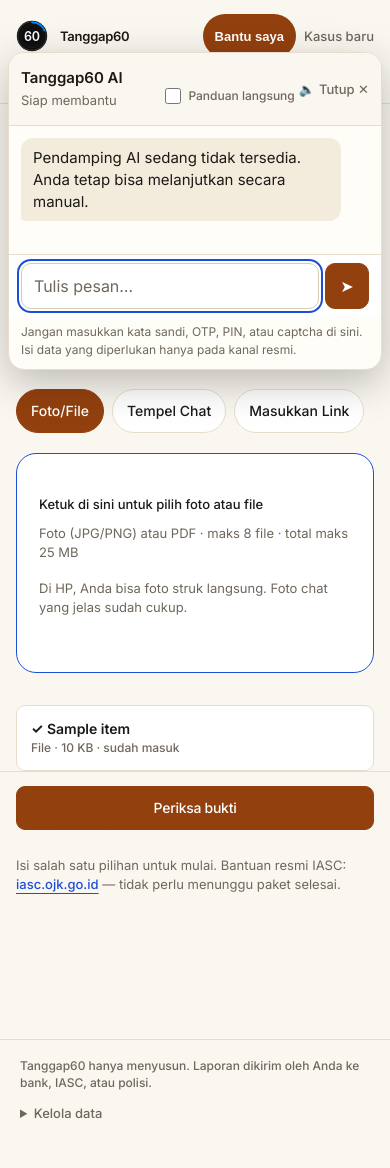
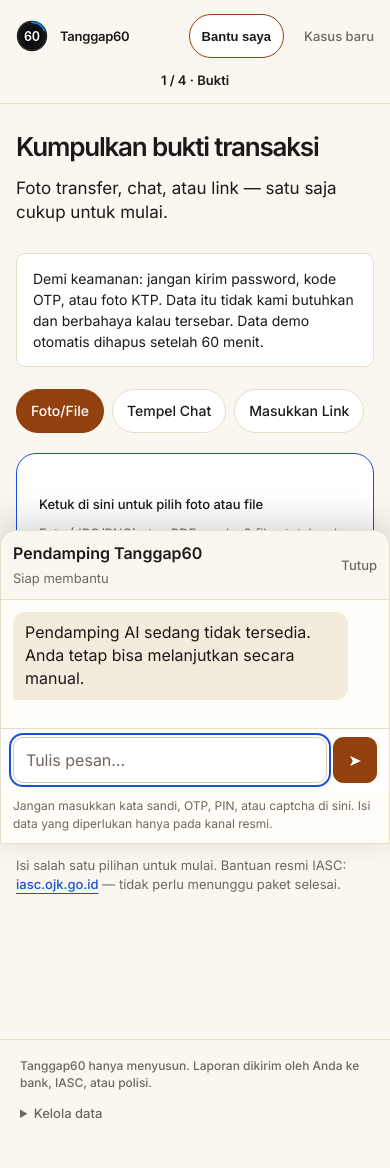
Before and after one commit to kuker24/Tanggap60, a Python web app: template app/web/templates/intake.html in a window 390 px wide, after a click on "Bantu saya". Run offline with Jinja, Linux system fonts and the light colour scheme; the template is opened without the code that fills it: most values are stand-ins (such as "Sample title", 1, 10 or a date in 2020).

Commit message:
fix(ux): dock help panel beside the form
Keep Bantu saya outlined in the header. Desktop docks the panel 24px right of the workspace; phone uses a bottom sheet without autofocus.

```diff
--- a/app/agent/intents.py
+++ b/app/agent/intents.py
@@ -42,6 +42,8 @@ _INTENT_RULES: tuple[tuple[str, re.Pattern[str]], ...] = (
     ("STOP_ALL", re.compile(r"(?i)\b(hentikan( ai| panduannya?)?|stop( ai)?|berhenti( total| semuanya| saja)?|batalkan (semua|panduan|pemandu|nya semua)|matikan (ai|panduan|pemandu))\b")),
     ("RESUME", re.compile(r"(?i)^(lanjut(kan|lah)?|terus(kan|lah)?|ayo lanjut|mulai lagi|jalan lagi)\b")),
     ("GREETING", re.compile(r"(?i)^(halo|hai|hi|pagi|siang|sore|malam|assalamu|permisi|tes|test|halo+)\b")),
+    ("ASK_NEEDED_EVIDENCE", re.compile(r"(?i)\b(bukti apa yang (dibutuhkan|perlu|harus)|bukti (apa|mana) yang (dibutuhkan|perlu)|apa (saja |aja )?bukti yang (dibutuhkan|perlu))\b")),
+    ("EXPLAIN_UPLOAD", re.compile(r"(?i)\b(cara (meng)?unggah|cara (kirim|upload|unggah)(kan)? (bukti|foto|file)|bagaimana (cara )?(meng)?unggah)\b")),
     ("ASK_NEXT", re.compile(r"(?i)\b(harus (ngapain|apa)|lakukan sekarang|langkah (selanjutnya|berikutnya)|apa yang (harus|sebaiknya|perlu) (saya |aku )?(lakukan|kerjakan)|tindakan (selanjutnya|berikutnya)|next|gimana (lagi|selanjutnya))\b")),
     ("SHOW_MISSING", re.compile(r"(?i)\b(tunjukin|tunjukkan|tampilkan|mana )?.*\b(kurang|belum (lengkap|isi|diisi|ada)|hilang|masih perlu|perlu dilengkapi|apa saja yang kurang)\b")),
     ("SHOW_PROBLEM", re.compile(r"(?i)\b(mana )?.*\b(bermasalah|bentrok|konflik|ambigu|belum jelas|perlu dipastikan|perlu dikonfirmasi|ditandai|tandai)\b")),
--- a/app/web/static/agent.css
+++ b/app/web/static/agent.css
@@ -1,18 +1,26 @@
 /* Rescue Agent Chat + Guided Pointer — calm, mobile-first, reduced-motion aware. */
-#agent-root { position: relative; z-index: 31; font-size: 15px; }
 #agent-fab {
   display: inline-flex; align-items: center; gap: 8px;
-  background: #92400e; color: #fff; border: 0; border-radius: 999px;
-  padding: 8px 14px; font-weight: 700; cursor: pointer; min-height: 44px;
+  background: #fff; color: #1c1917; border: 1px solid #d8cdb4; border-radius: 999px;
+  padding: 8px 14px; font-weight: 600; cursor: pointer; min-height: 44px; z-index: 31;
 }
-#agent-fab:hover { background: #78350f; }
+#agent-fab:hover { border-color: #92400e; background: #fffdf8; }
+#agent-fab[aria-expanded="true"] { border-color: #92400e; }
 #agent-panel {
-  position: fixed; right: 12px; top: 56px; bottom: auto; width: min(380px, calc(100vw - 32px));
-  max-height: min(560px, calc(100dvh - 120px)); display: flex; flex-direction: column;
-  background: #fffdf8; border: 1px solid #e6ddcb; border-radius: 16px;
-  box-shadow: 0 12px 40px rgba(28, 25, 23, .28); overflow: hidden;
+  position: fixed; left: 0; right: 0; bottom: 0; top: auto; width: 100%;
+  max-height: 70dvh; display: flex; flex-direction: column; z-index: 40;
+  background: #fffdf8; border: 1px solid #e6ddcb; border-radius: 16px 16px 0 0;
+  box-shadow: 0 -8px 32px rgba(28, 25, 23, .18); overflow: hidden;
 }
 #agent-panel[hidden] { display: none; }
+@media (min-width: 1100px) {
+  body.agent-open #agent-panel {
+    position: sticky; top: 72px; left: auto; right: auto; bottom: auto;
+    width: 348px; height: calc(100dvh - 112px); max-height: calc(100dvh - 112px);
+    margin-top: 40px; border-radius: 16px;
+    box-shadow: 0 12px 40px rgba(28, 25, 23, .16);
+  }
+}
 .agent-head {
   display: flex; justify-content: space-between; align-items: center; gap: 8px;
   padding: 10px 12px; background: #faf7f1; border-bottom: 1px solid #e6ddcb;
@@ -81,13 +89,9 @@
   font-weight: 700; font-size: 13px; border-radius: 8px; padding: 6px 10px;
 }
 
-@media (max-width: 640px) {
-  #agent-fab { padding: 8px 12px; font-size: 13px; }
-  #agent-panel {
-    right: 8px; left: 8px; top: 52px; bottom: auto; width: auto; max-height: 70dvh;
-    border-radius: 16px;
-    padding-bottom: env(safe-area-inset-bottom);
-  }
+@media (max-width: 1099px) {
+  body.agent-open { overflow: hidden; }
+  #agent-panel { padding-bottom: env(safe-area-inset-bottom); }
   body.agent-docked #agent-panel,
   #agent-panel.is-mini {
     max-height: 28dvh;
@@ -100,6 +104,9 @@
   #agent-panel.is-mini .agent-note {
     display: none;
   }
+}
+@media (max-width: 640px) {
+  #agent-fab { padding: 8px 12px; font-size: 13px; }
 }
 @media (prefers-reduced-motion: reduce) {
   #agent-toast { transition: none; }
--- a/app/web/static/app.css
+++ b/app/web/static/app.css
@@ -46,7 +46,7 @@ input,textarea,select{caret-color:var(--ink)}
 
 .top{position:sticky;top:0;z-index:30;background:rgba(250,247,241,.94);backdrop-filter:blur(8px);-webkit-backdrop-filter:blur(8px);border-bottom:1px solid var(--line)}
 .top-inner{max-width:var(--max);margin:0 auto;padding:16px 20px;display:flex;gap:16px;align-items:center}
-.top-actions{margin-left:auto;display:flex;align-items:center;gap:8px;flex:0 0 auto}
+.top-actions{margin-left:auto;display:flex;align-items:center;gap:20px;flex:0 0 auto}
 .top-reset{margin-left:0;flex:0 0 auto}
 .top-reset .btn-text{white-space:nowrap}
 @media (max-width:360px){
@@ -79,9 +79,26 @@ input,textarea,select{caret-color:var(--ink)}
   .stepper>span.step-compact{display:block}
 }
 
+.case-stage{flex:1;display:flex;flex-direction:column;width:100%;min-width:0}
 .shell{max-width:var(--max);margin:0 auto;padding:40px 20px 64px;flex:1;width:100%;animation:enter .28s var(--ease-out) both}
 .shell.wide{max-width:var(--max-wide)}
 @media (max-width:640px){.shell{padding:28px 16px 48px}}
+@media (min-width:1100px){
+  body.agent-open .case-stage{
+    display:grid;
+    grid-template-columns:minmax(0,40rem) 348px;
+    column-gap:24px;
+    max-width:calc(40rem + 24px + 348px);
+    margin-inline:auto;
+    align-items:start;
+    padding-inline:20px;
+    width:100%;
+  }
+  body.agent-open .case-stage>.shell{max-width:none;margin:0;padding-inline:0;width:auto}
+  body.agent-open .top-inner,
+  body.agent-open .top .stepper,
+  body.agent-open .foot{max-width:calc(40rem + 24px + 348px)}
+}
 
 h1{font:600 clamp(26px,6vw,32px)/1.15 var(--sans);letter-spacing:-1.2px;margin:0 0 14px;max-width:18ch;text-wrap:balance}
 h3{font:600 14px/1.2 var(--sans);margin:0 0 10px}
--- a/app/web/templates/_agent_chat.html
+++ b/app/web/templates/_agent_chat.html
@@ -1,29 +1,3 @@
-{# Floating Rescue Agent Chat — assistive layer, core flow tetap jalan tanpanya. #}
-<div id="agent-root" data-case-id="{{ case.case_id }}" data-workspace-url="/cases/{{ case.case_id }}/workspace">
-  <button id="agent-fab" type="button" aria-label="Bantu saya" aria-expanded="false" aria-controls="agent-panel">
-    Bantu saya
-  </button>
-  <section id="agent-panel" role="dialog" aria-label="Tanggap60 AI — pendamping kasus Anda" aria-modal="false" hidden>
-    <header class="agent-head">
-      <div>
-        <strong>Tanggap60 AI</strong>
-        <span class="agent-status" id="agent-status" role="status">Siap membantu</span>
-      </div>
-      <div class="agent-head-actions">
-        <label class="agent-auto" hidden><input id="agent-autopilot" type="checkbox"> Panduan langsung</label>
-        <button id="agent-speak" type="button" class="btn-text" hidden aria-pressed="false" aria-label="Bacakan jawaban dengan suara">🔈</button>
-        <button id="agent-close" type="button" class="btn-text" aria-label="Tutup bantuan">Tutup ✕</button>
-      </div>
-    </header>
-    <div id="agent-messages" aria-live="polite" aria-label="Percakapan dengan pendamping AI"></div>
-    <div id="agent-quick" class="agent-quick" aria-label="Aksi cepat"></div>
-    <form id="agent-form" autocomplete="off">
-      <button id="agent-mic" type="button" hidden aria-label="Bicara dengan Tanggap60">🎙</button>
-      <label class="sr" for="agent-input">Tulis pesan untuk pendamping AI</label>
-      <input id="agent-input" type="text" placeholder="Tulis pesan…" maxlength="2000">
-      <button id="agent-send" type="submit" aria-label="Kirim pesan">➤</button>
-    </form>
-    <p class="agent-note">Jangan masukkan kata sandi, OTP, PIN, atau captcha di sini. Isi data yang diperlukan hanya pada kanal resmi.</p>
-  </section>
-  <div id="agent-toast" role="status" aria-live="polite"></div>
-</div>
+<button id="agent-fab" type="button" aria-label="Bantu saya" aria-expanded="false" aria-controls="agent-panel">
+  Bantu saya
+</button>
--- /dev/null
+++ b/app/web/templates/_agent_panel.html
@@ -0,0 +1,21 @@
+<section id="agent-panel" role="dialog" aria-label="Pendamping Tanggap60" aria-modal="false" hidden>
+  <header class="agent-head">
+    <div>
+      <strong>Pendamping Tanggap60</strong>
+      <span class="agent-status" id="agent-status" role="status">Siap membantu</span>
+    </div>
+    <div class="agent-head-actions">
+      <button id="agent-close" type="button" class="btn-text" aria-label="Tutup bantuan">Tutup</button>
+    </div>
+  </header>
+  <div id="agent-messages" aria-live="polite" aria-label="Percakapan dengan pendamping"></div>
+  <div id="agent-quick" class="agent-quick" aria-label="Aksi cepat"></div>
+  <form id="agent-form" autocomplete="off">
+    <button id="agent-mic" type="button" hidden aria-label="Bicara dengan Tanggap60">🎙</button>
+    <label class="sr" for="agent-input">Tulis pesan untuk pendamping</label>
+    <input id="agent-input" type="text" placeholder="Tulis pesan…" maxlength="2000">
+    <button id="agent-send" type="submit" aria-label="Kirim pesan">➤</button>
+  </form>
+  <p class="agent-note">Jangan masukkan kata sandi, OTP, PIN, atau captcha di sini. Isi data yang diperlukan hanya pada kanal resmi.</p>
+</section>
+<div id="agent-toast" role="status" aria-live="polite"></div>
--- a/app/web/templates/base.html
+++ b/app/web/templates/base.html
@@ -45,9 +45,14 @@
     {% block stepper %}{% endblock %}
   </header>
 
-  <main id="main" class="shell">
-    {% block content %}{% endblock %}
-  </main>
+  <div class="case-stage">
+    <main id="main" class="shell">
+      {% block content %}{% endblock %}
+    </main>
+    {% if case is defined %}
+    {% include "_agent_panel.html" %}
+    {% endif %}
+  </div>
 
   <footer class="foot">
     <span>Tanggap60 hanya menyusun. Laporan dikirim oleh Anda ke bank, IASC, atau polisi.</span>
```
Also changed, not shown: app/agent/context.py (+8 -2 lines), app/agent/service.py (+22 -0 lines), app/web/static/agent.js (+15 -52 lines), tests/integration/test_agent_conversation.py (+19 -0 lines), tests/integration/test_audit_p0.py (+4 -0 lines), tests/unit/test_agent_policy.py (+2 -0 lines).
